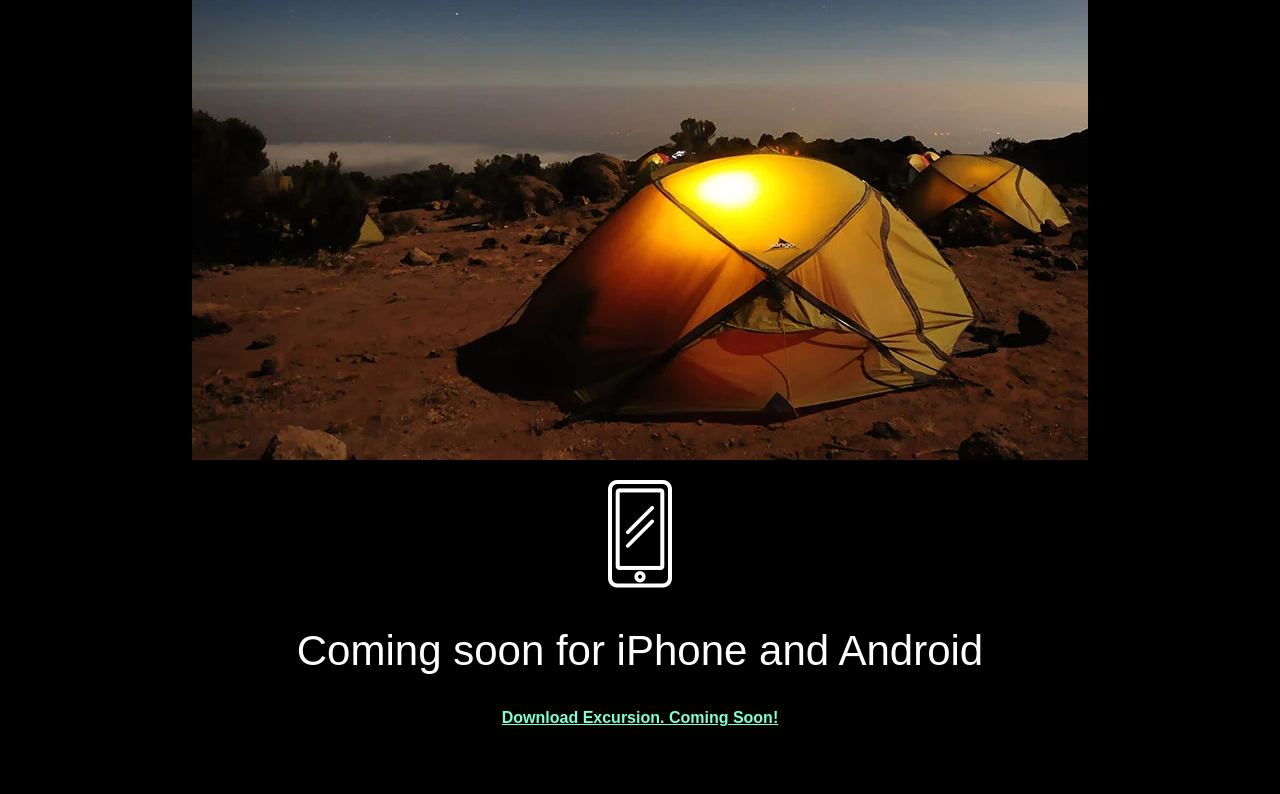
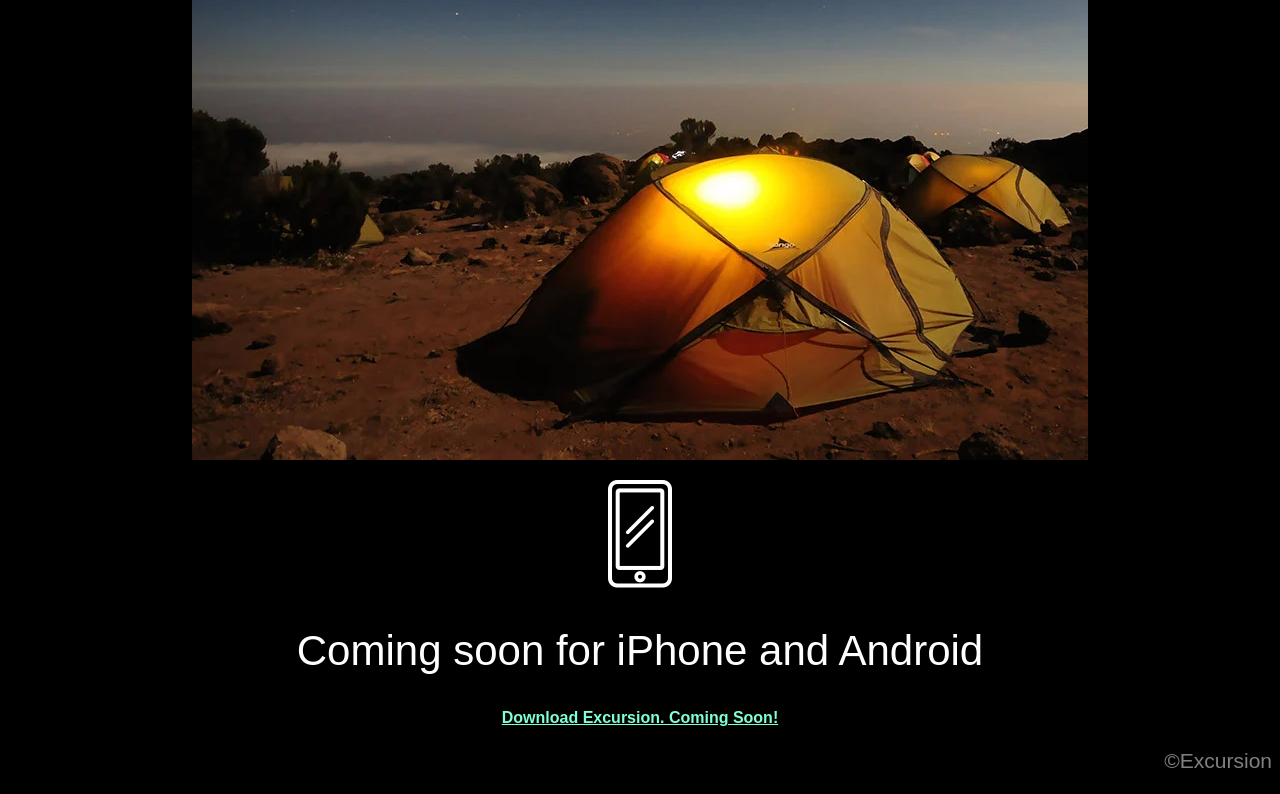
Before and after one commit to Ross-a-Finlay/excursion, a plain HTML site: page index.html in a window 1280 px wide. Shown: the part 550-1344 px from the top of the page. Before the commit the page ends 1299 px from the top, so only its background shows below. Drawn offline with Linux system fonts and the light colour scheme.

Commit message:
Final Push

```diff
--- a/css/styles.css
+++ b/css/styles.css
@@ -24,3 +24,9 @@ body {
     font-size: 16px;
     color: aquamarine;
 }
+/*Footer*/
+.footer{
+    text-align:right;
+    font-size: 21px;
+    color: grey;
+}
--- a/index.html
+++ b/index.html
@@ -19,5 +19,6 @@
     <p><img src="resources/phone.jpg"></p>
     <h2 class="header--secondary">Coming soon for iPhone and Android</h2>
     <h4><a class="link--cta" href="#">Download Excursion. Coming Soon!</a></h4>
+    <p class="footer">&copy;Excursion</p>
 </body>
 </html>
```
